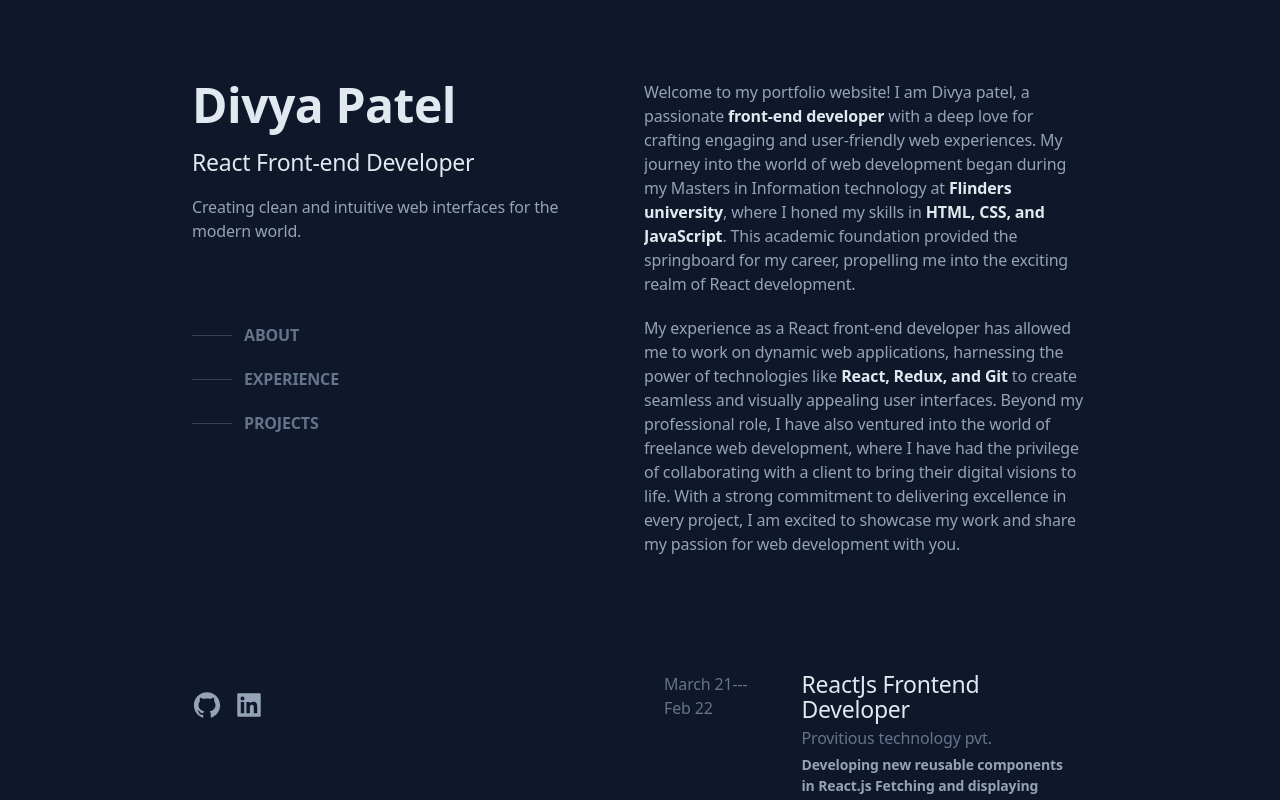
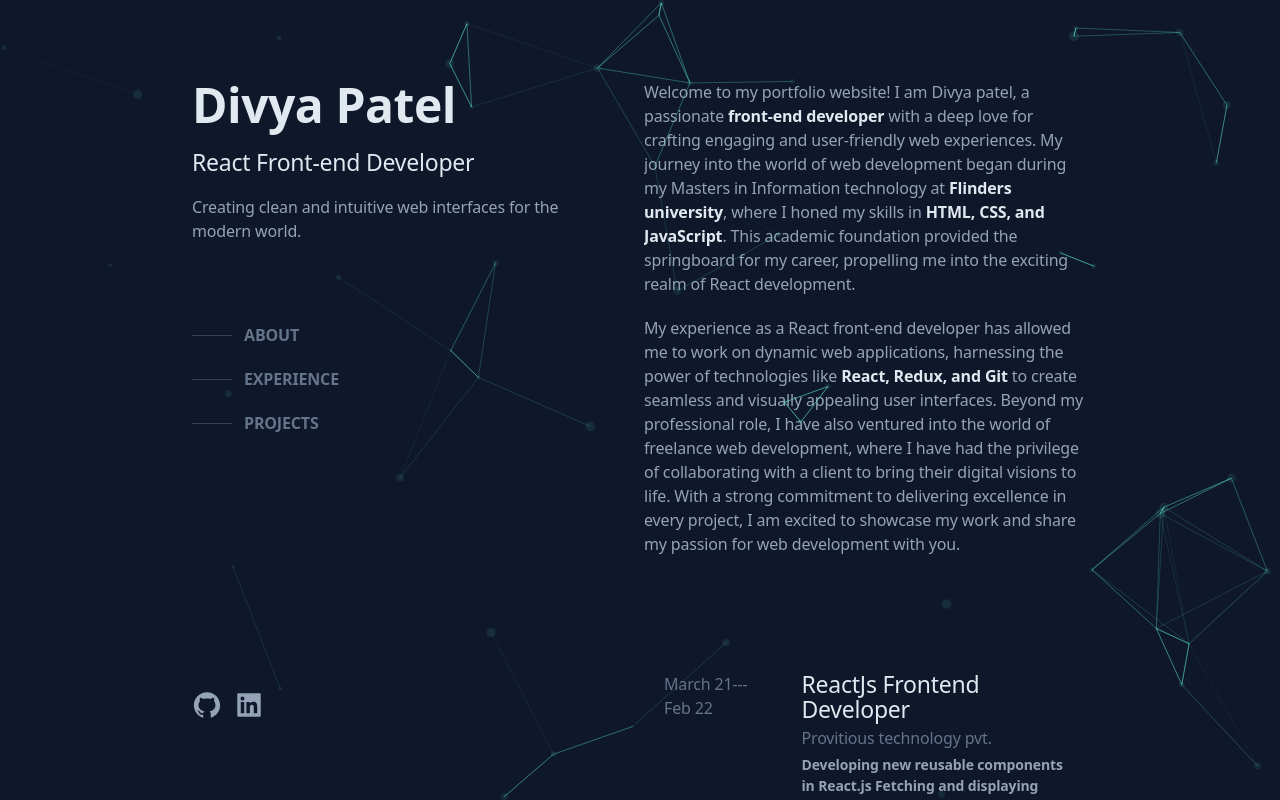
Before and after one commit to Divyapatel417/new-portfolio, a React (Create React App) app: page / in a window 1280 px wide. Built offline with nearby package versions, Linux system fonts and the light colour scheme.

Commit message:
particals

```diff
--- a/package.json
+++ b/package.json
@@ -11,6 +11,8 @@
     "react-dom": "^18.2.0",
     "react-icons": "^4.11.0",
     "react-scripts": "5.0.1",
+    "react-tsparticles": "^2.12.2",
+    "tsparticles": "^2.12.0",
     "web-vitals": "^2.1.4"
   },
   "scripts": {
--- a/src/App.js
+++ b/src/App.js
@@ -2,6 +2,9 @@ import About from "./components/About";
 import Experience from "./components/Experience";
 import Introduction from "./components/Introduction";
 import Links from "./components/Links";
+import Particles from "react-tsparticles";
+import { loadFull } from "tsparticles";
+
 import Projects from "./components/Projects";
 import Routing from "./components/Routing";
 
@@ -10,11 +13,95 @@ function App() {
     console.log("in function");
     document.getElementById(pos).scrollIntoView();
   };
-
+  const particlesInit = async (main) => {
+    console.log(main);
+    await loadFull(main);
+  };
   return (
     <div className=" font-sans bg-darkblue">
+          <Particles
+           init={particlesInit}
+        options={{
+          fpsLimit: 60,
+          interactivity: {
+            events: {
+              onClick: {
+                enable: true,
+                mode: "push",
+              },
+              onHover: {
+                enable: true,
+                mode: "repulse",
+              },
+              resize: true,
+            },
+            modes: {
+              bubble: {
+                distance: 400,
+                duration: 2,
+                opacity: 0.8,
+                size: 40,
+              },
+              push: {
+                quantity: 4,
+              },
+              repulse: {
+                distance: 200,
+                duration: 0.4,
+              },
+            },
+          },
+          particles: {
+            color: {
+              value: '#5eead4',
+            },
+            lineLinked: {
+              color: {
+                value: '#5eead4',
+              },
+              distance: 150,
+              enable: true,
+              opacity: 0.5,
+              width: 1,
+            },
+            collisions: {
+              enable: true,
+            },
+            move: {
+              direction: "none",
+              enable: true,
+              outMode: "bounce",
+              random: true,
+              speed: 3,
+              straight: true,
+            },
+            number: {
+              density: {
+                enable: true,
+                value_area: 1500,
+              },
+              value: 80,
+            },
+            opacity: {
+              value: 0.1,
+            },
+            shape: {
+              type: "circle",
+            },
+            size: {
+              random: true,
+              value: 5,
+            },
+          },
+          detectRetina: true,
+        }}>
+      </Particles>
+
       <div className=" lg:px-48 sm:px-6 lg:h-screen flex lg:flex-row sm:flex-col gap-2 sm:overflow-scroll sm:h-screen no-scrollbar">
+
+
         <div className=" lg:pt-20 sm:pt-20 flex flex-col w-1/2 sm:w-full lg:justify-between sm:justify-normal pb-20">
+
           <div>
             <Introduction></Introduction>
 
```
Also changed, not shown: 1 other file (tests, documents, lock files or other folders).
